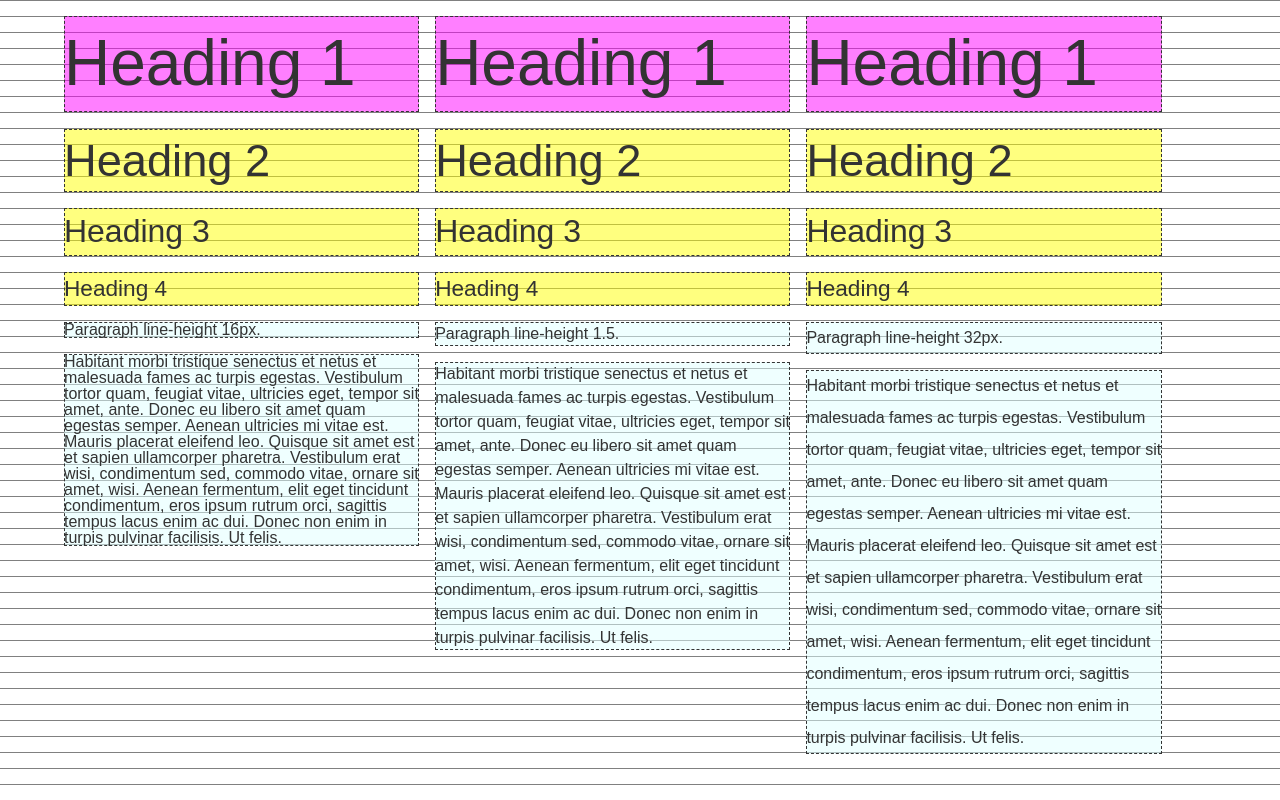
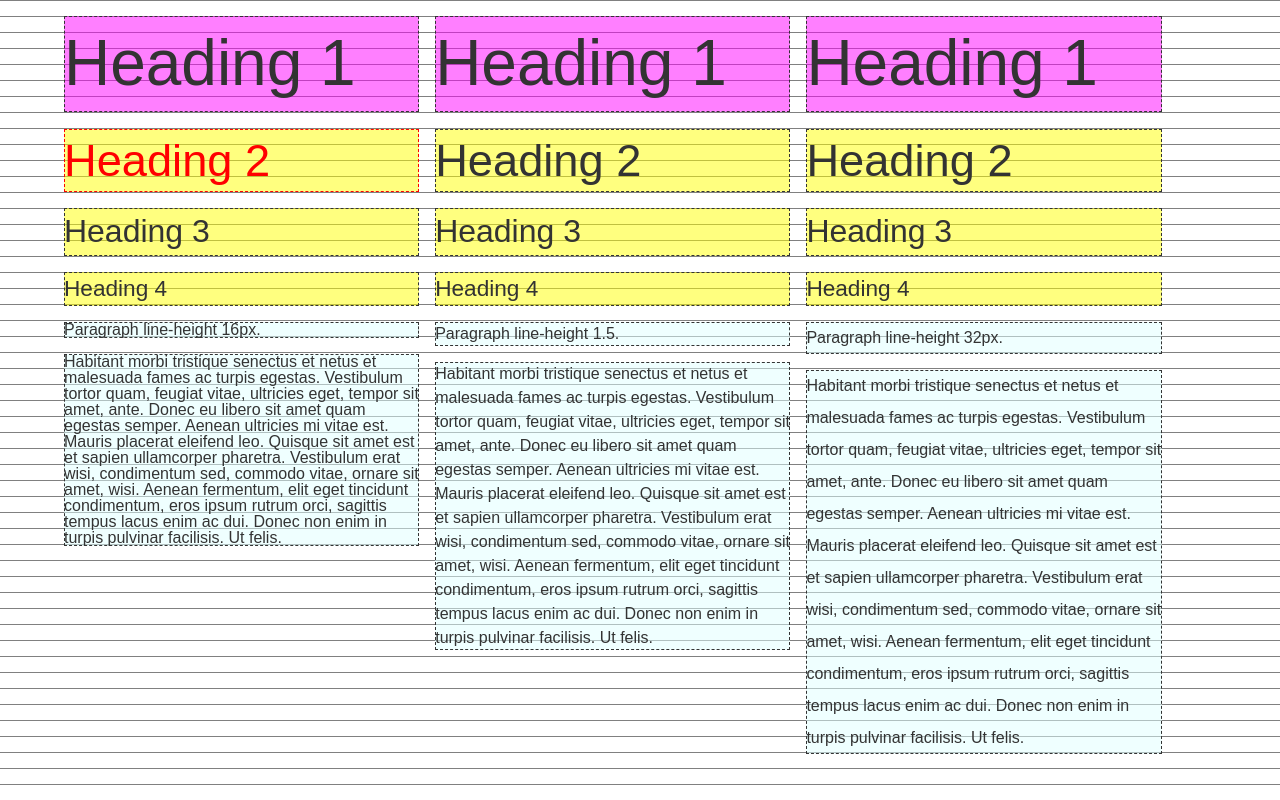
Before and after one commit to MattFredBrooks/BaselineTypeScale, a plain HTML site: page index.html in a window 1280 px wide. Drawn offline with nearby package versions, Linux system fonts and the light colour scheme.

Commit message:
jquery measure pos and height

```diff
--- a/index.html
+++ b/index.html
@@ -79,8 +79,33 @@
           </div>
       </div>
     <script>
-      var x = $(".mt-1").offset();
-      alert("Top: " + x.top + " Left: " + x.left);
+      var xh1 = $(".mt-1 h1").offset();
+      var xh2 = $(".mt-1 h2").offset();
+      var xh3 = $(".mt-1 h3").offset();
+      //alert("Top: " + x.top + " Left: " + x.left + " Modulus: " + x.top%16);
+      var mh1 = xh1.top%16;
+      var mh2 = xh2.top%16;
+      var mh3 = xh3.top%16;
+
+      // var mh1b = xh1.bottom%16;
+      // var mh2b = xh2.bottom%16;
+      // var mh3b = xh3.bottom%16;
+
+      if (mh1 != 0)
+      {
+        $(".mt-1 h1").css("color", "#ff0000");
+        $(".mt-1 h1").css("outline-color", "#ff0000");
+      }
+      else if (mh2 != 0) {
+        $(".mt-1 h2").css("color", "#ff0000");
+        $(".mt-1 h2").css("outline-color", "#ff0000");
+      }
+      else if (mh3 != 0) {
+        $(".mt-1 h3").css("color", "#ff0000");
+        $(".mt-1 h3").css("outline-color", "#ff0000");
+      }
+      var h = $(".mt-1 h1" ).height();
+      alert(h);
     </script>
     </body>
 </html>
```
